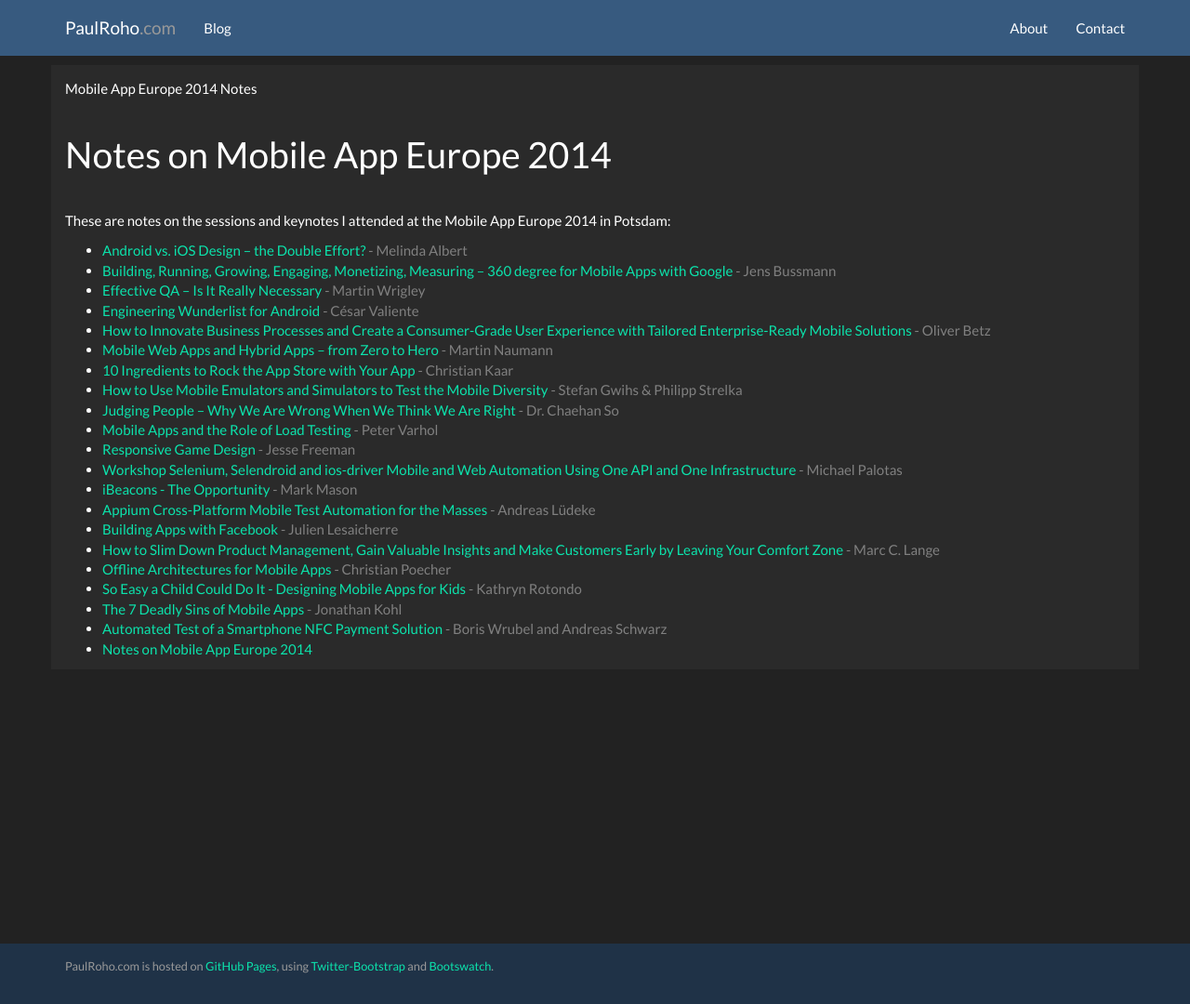
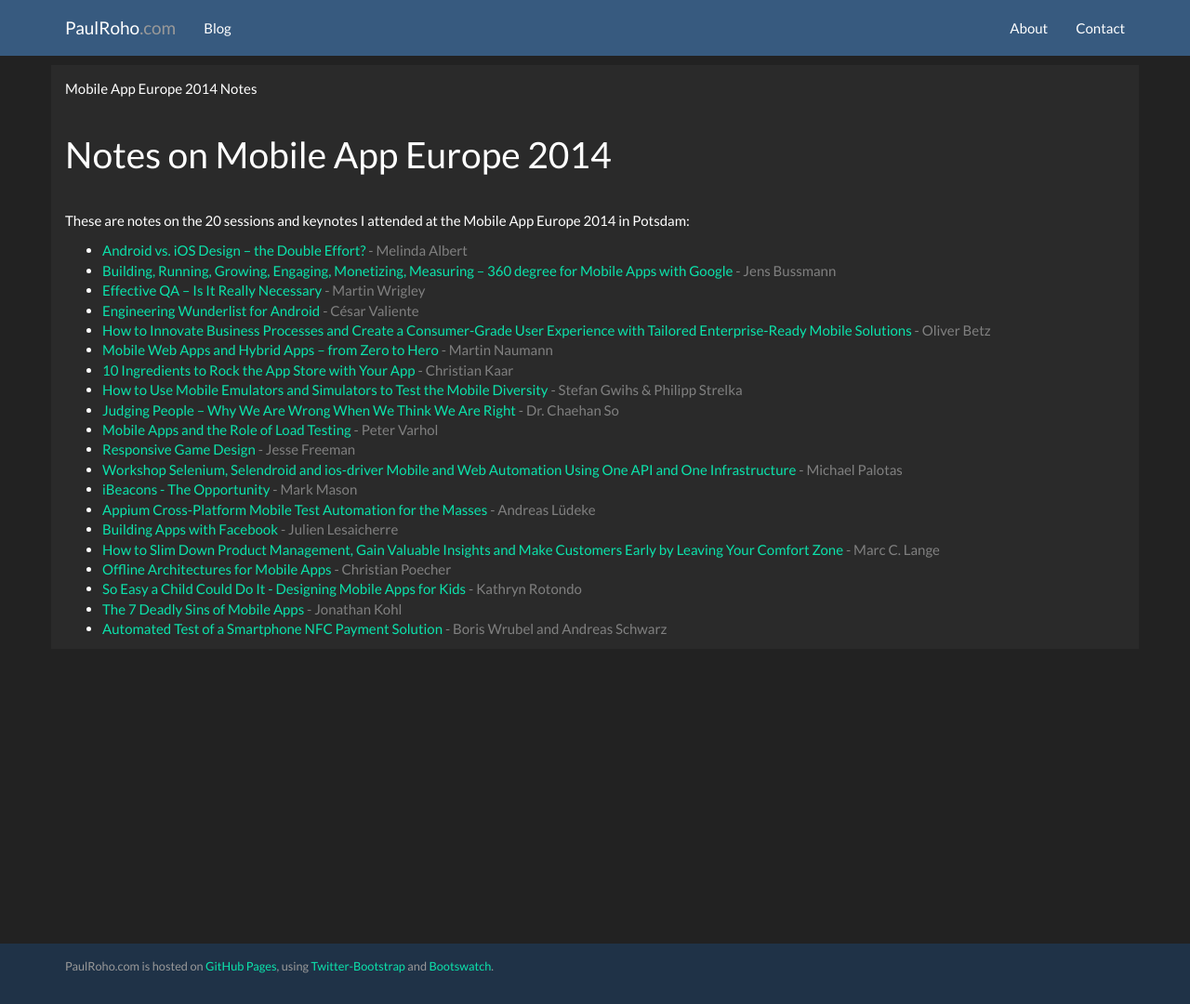
Before and after one commit to paulroho/paulroho.github.io, a Jekyll site: the page built from _mae2014notes/index.html, in a window 1280 px wide and 1080 px high. Shown: the whole window at 93% size. Built offline with Jekyll 4.4.1, drawn with Linux system fonts in a browser that asks for light colours; nearby versions of some CDN libraries.

Commit message:
Added means to exclude index from collection

```diff
--- a/_mae2014notes/index.html
+++ b/_mae2014notes/index.html
@@ -4,10 +4,12 @@ title: Notes on Mobile App Europe 2014
 extrastylesheet: blogindex.css
 comments: false
 permalink: /mae2014notes/
+includeinindex: false
 ---
-	<p>These are notes on the sessions and keynotes I attended at the Mobile App Europe 2014 in Potsdam:</p>
+	{% assign notes = (site.mae2014notes | where: "includeinindex", "true") %}
+	<p>These are notes on the {{ notes.size }} sessions and keynotes I attended at the Mobile App Europe 2014 in Potsdam:</p>
 	<ul>
-	  {% for post in site.mae2014notes %}
+	  {% for post in notes %}
 		{% unless post.layout == 'blogdraft' %}
 			<li>
 			  <a href="{{ post.url }}">{{ post.title }}</a>
```
